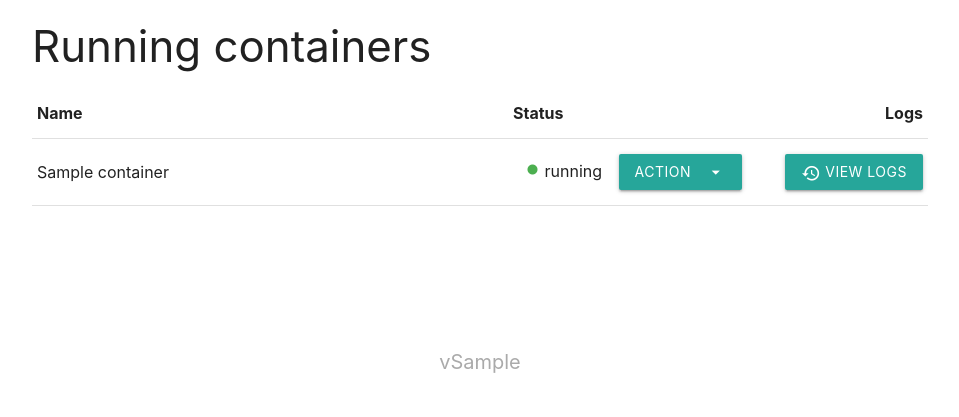
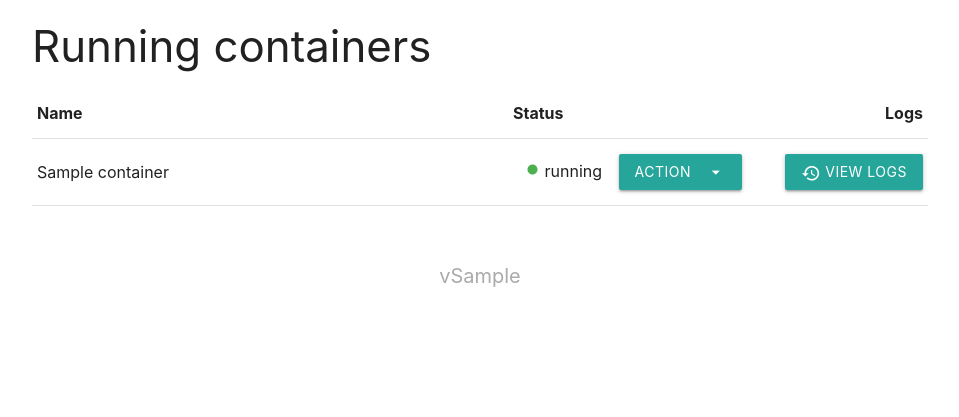
Before and after one commit to trydirect/status, a Flask app: template templates/index.html in a window 1280 px wide. Shown: the part 383-800 px from the top of the page, without its empty margins (160-1119 px from the left). Run offline with Flask 2, Linux system fonts and the light colour scheme; the template is opened without the code that fills it: most values are stand-ins (such as "Sample title", 1, 10 or a date in 2020); some libraries are stand-ins or nearby versions.

Commit message:
fix: footer css

```diff
--- a/static/css/style.css
+++ b/static/css/style.css
@@ -1,5 +1,5 @@
 .footer-basic {
-    position: fixed;
+    position: flexible;
     left: 0;
     bottom: 0;
     width: 100%;
```
